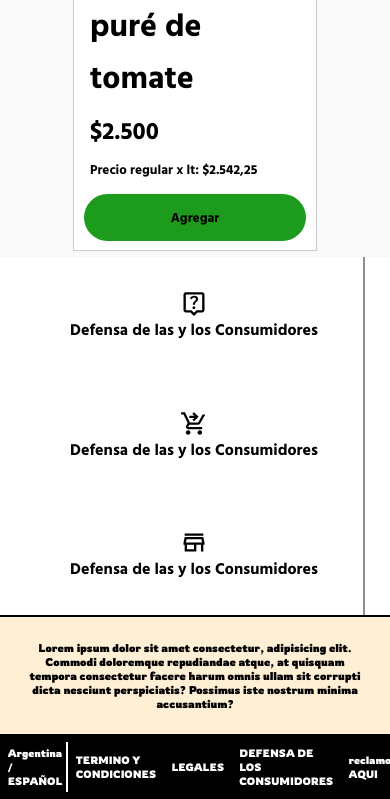
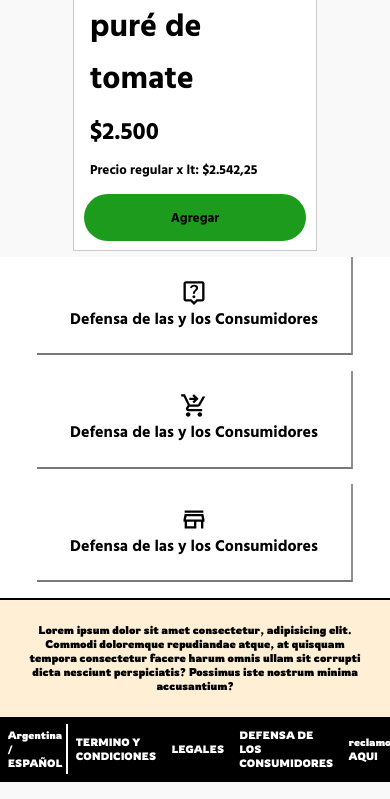
Before and after one commit to ELMartinD/vea, a plain HTML site: page ofertas.html in a window 390 px wide. Shown: the part 7100-7899 px from the top of the page. Drawn offline with nearby package versions, Linux system fonts and the light colour scheme; a web font is replaced by a local one.

Commit message:
Add files via upload

```diff
--- a/css/celular.css
+++ b/css/celular.css
@@ -12,6 +12,18 @@
 
 @media screen and (max-width: 480px) {
 
+    .footerhijo {
+        padding: 5.5%;
+        width: auto;
+        display: flex;
+        flex-wrap: wrap;
+        justify-content: center;
+        align-items: center;
+        font-family: "Hind Siliguri", sans-serif;
+        font-weight: 800;
+        BORDER-BOTTOM: 2px solid #00000085;
+        margin-bottom: 4%;
+    }
 
     .contenedor {
         justify-content: center;
--- a/css/ofertas.css
+++ b/css/ofertas.css
@@ -2,6 +2,7 @@
     padding: 0px;
     margin: 0px;
 }
+
 
 
 p.textofooter2 {
@@ -64,7 +65,7 @@
 }
 
 .footerhijo {
-    padding: 8.5%;
+    padding: 5.5%;
     width: auto;
     display: flex;
     flex-wrap: wrap;
```
